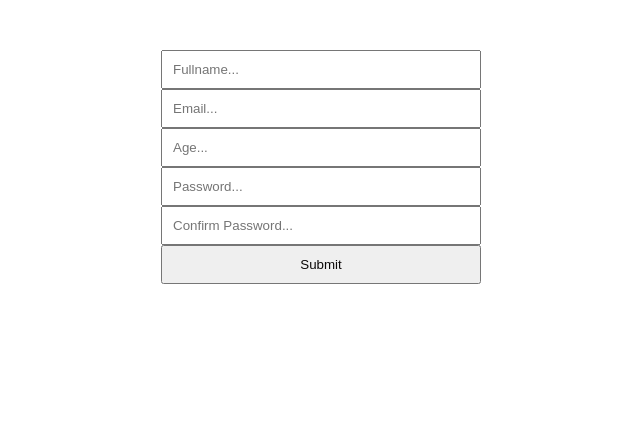
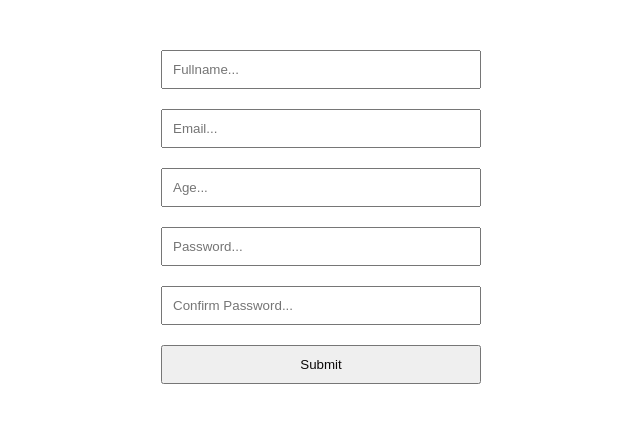
Before and after one commit to adesettiawan/test, a React (Vite) app: page / in a window 1280 px wide. Shown: the top 422 px of the page, without its empty margins (319-959 px from the left). Built offline with nearby package versions, Linux system fonts and the light colour scheme.

Commit message:
add validate

```diff
--- a/src/components/Form.jsx
+++ b/src/components/Form.jsx
@@ -4,13 +4,19 @@ import * as yup from "yup";
 
 const Form = () => {
   const schema = yup.object().shape({
-    fullName: yup.string().required(),
+    fullName: yup.string().required("Field fullname is required!"),
     email: yup.string().email().required(),
-    age: yup.number().positive().integer().required(),
+    age: yup
+      .number()
+      .positive()
+      .integer()
+      .min(18)
+      .required()
+      .typeError("Field age is number!"),
     password: yup.string().min(4).max(20).required(),
     confirmPassword: yup
       .string()
-      .oneOf([yup.ref("password"), null])
+      .oneOf([yup.ref("password"), null], "Password don't match!")
       .required(),
   });
 
@@ -21,6 +27,8 @@ const Form = () => {
   } = useForm({
     resolver: yupResolver(schema),
   });
+
+  console.log(errors);
 
   const onSubmit = (data) => {
     console.log(data);
@@ -33,19 +41,33 @@ const Form = () => {
           placeholder="Fullname..."
           {...register("fullName")}
         />
-        <small>{errors.fullName?.message}</small>
+        <small style={{ padding: "10px 0px", color: "red" }}>
+          {errors.fullName?.message}
+        </small>
         <input type="text" placeholder="Email..." {...register("email")} />
+        <small style={{ padding: "10px 0px", color: "red" }}>
+          {errors.email?.message}
+        </small>
         <input type="text" placeholder="Age..." {...register("age")} />
+        <small style={{ padding: "10px 0px", color: "red" }}>
+          {errors.age?.message}
+        </small>
         <input
           type="password"
           placeholder="Password..."
           {...register("password")}
         />
+        <small style={{ padding: "10px 0px", color: "red" }}>
+          {errors.password?.message}
+        </small>
         <input
           type="password"
           placeholder="Confirm Password..."
           {...register("confirmPassword")}
         />
+        <small style={{ padding: "10px 0px", color: "red" }}>
+          {errors.confirmPassword?.message}
+        </small>
         <input type="submit" className="submit" />
       </form>
     </>
```
